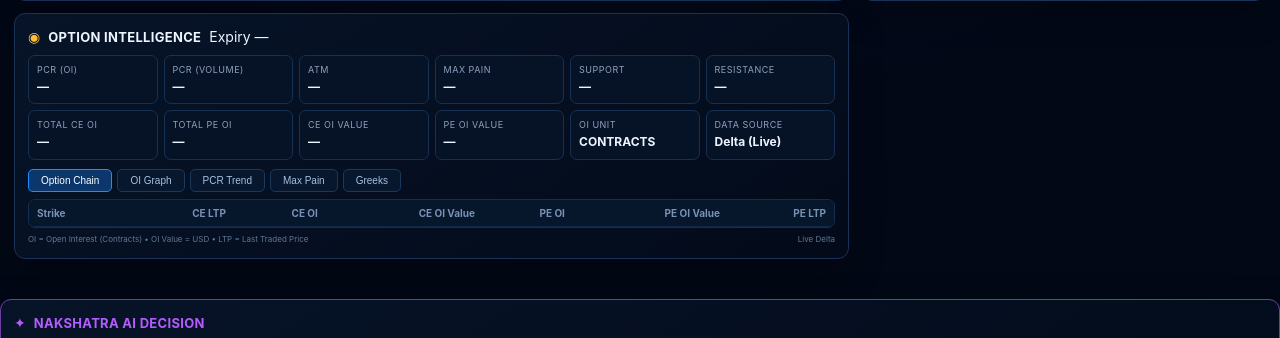
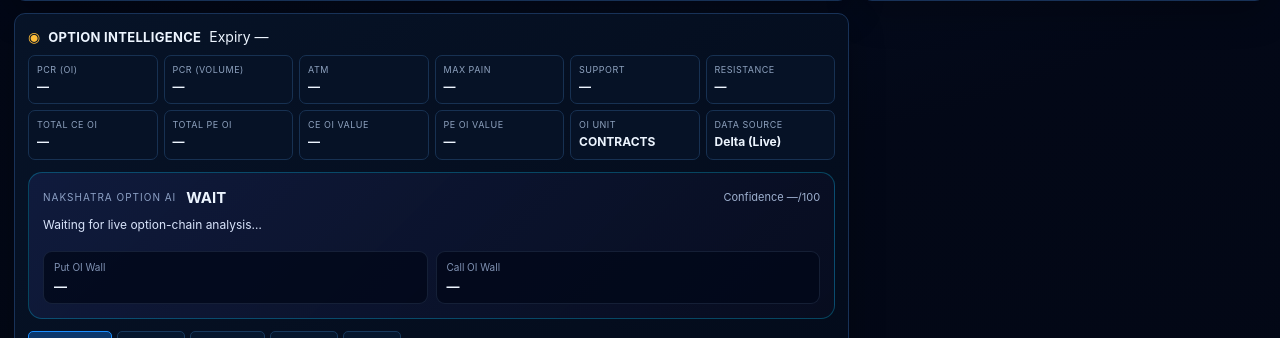
Before and after one commit to ansh9999999/NAKSHATRA-AI-CRYPTO, a FastAPI app: page / in a window 1280 px wide. Shown: the part 551-889 px from the top of the page. Run offline with FastAPI, Linux system fonts and the light colour scheme; data that the repository does not hold is empty.

Commit message:
Add NAKSHATRA OPTION AI section to dashboard
Added AI analysis section for options with confidence metrics.

```diff
--- a/templates/dashboard.html
+++ b/templates/dashboard.html
@@ -57,6 +57,12 @@
         <div class="section-title"><span class="title-icon amber">◉</span><h2 id="optionTitle">OPTION INTELLIGENCE</h2><span id="expiry">Expiry —</span></div>
         <div class="option-top-grid"><div><small>PCR (OI)</small><b id="pcrOi">—</b></div><div><small>PCR (VOLUME)</small><b id="pcrVol">—</b></div><div><small>ATM</small><b id="atm">—</b></div><div><small>MAX PAIN</small><b id="maxPain">—</b></div><div><small>SUPPORT</small><b id="optionSupport">—</b></div><div><small>RESISTANCE</small><b id="optionResistance">—</b></div></div>
         <div class="option-meta-grid"><div><small>TOTAL CE OI</small><b id="ceOi">—</b></div><div><small>TOTAL PE OI</small><b id="peOi">—</b></div><div><small>CE OI VALUE</small><b id="ceValue">—</b></div><div><small>PE OI VALUE</small><b id="peValue">—</b></div><div><small>OI UNIT</small><b id="oiUnit">CONTRACTS</b></div><div><small>DATA SOURCE</small><b>Delta (Live)</b></div></div>
+        <div class="option-ai-box">
+          <div class="option-ai-head"><div><small>NAKSHATRA OPTION AI</small><b id="optionAiBias">WAIT</b></div><span id="optionAiConfidence">Confidence —/100</span></div>
+          <div id="optionAiSummary" class="option-ai-summary">Waiting for live option-chain analysis…</div>
+          <div id="optionAiReasons" class="option-ai-reasons"></div>
+          <div class="option-ai-levels"><span>Put OI Wall <b id="putWall">—</b></span><span>Call OI Wall <b id="callWall">—</b></span></div>
+        </div>
         <div class="option-tabs" role="tablist" aria-label="Option intelligence"><button class="active" data-option-tab="chain">Option Chain</button><button data-option-tab="oi">OI Graph</button><button data-option-tab="pcr">PCR Trend</button><button data-option-tab="pain">Max Pain</button><button data-option-tab="greeks">Greeks</button></div>
         <div id="optionExtra" class="option-extra" hidden></div>
         <div id="optionChainPanel" class="option-panel"><div class="table-wrap"><table><thead><tr><th>Strike</th><th>CE LTP</th><th>CE OI</th><th>CE OI Value</th><th>PE OI</th><th>PE OI Value</th><th>PE LTP</th></tr></thead><tbody id="chain"></tbody></table></div>
```
